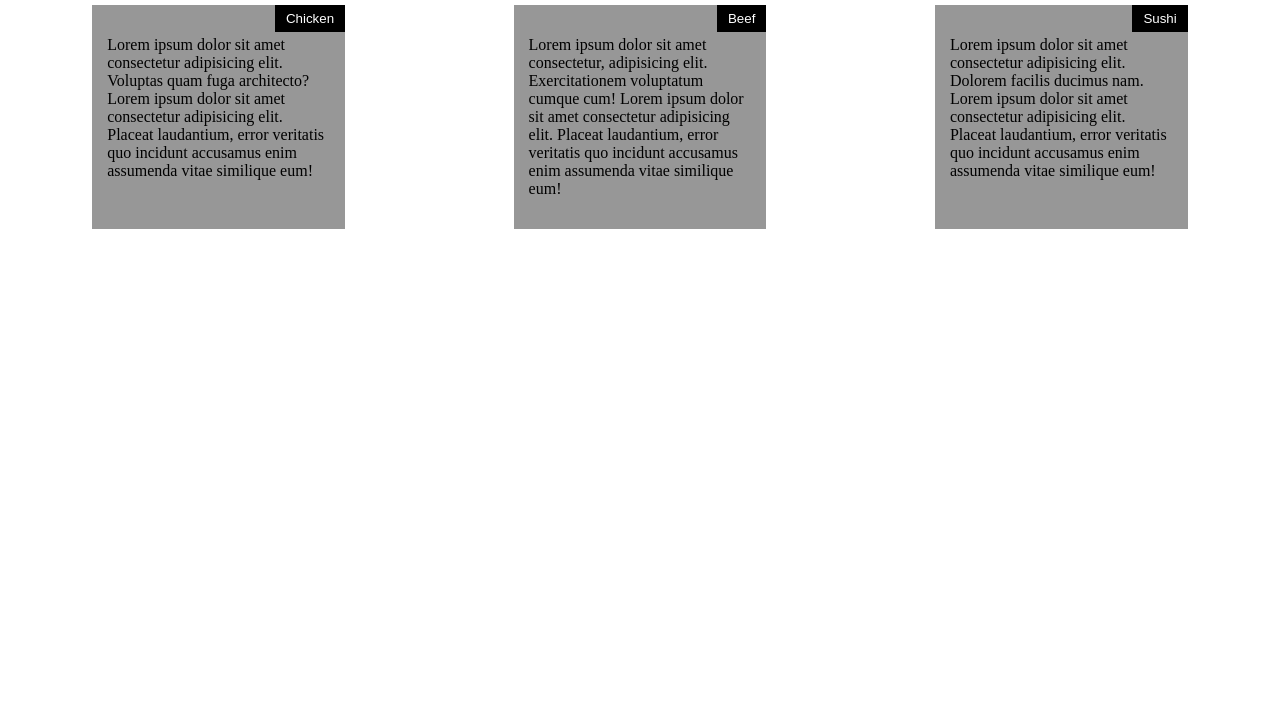
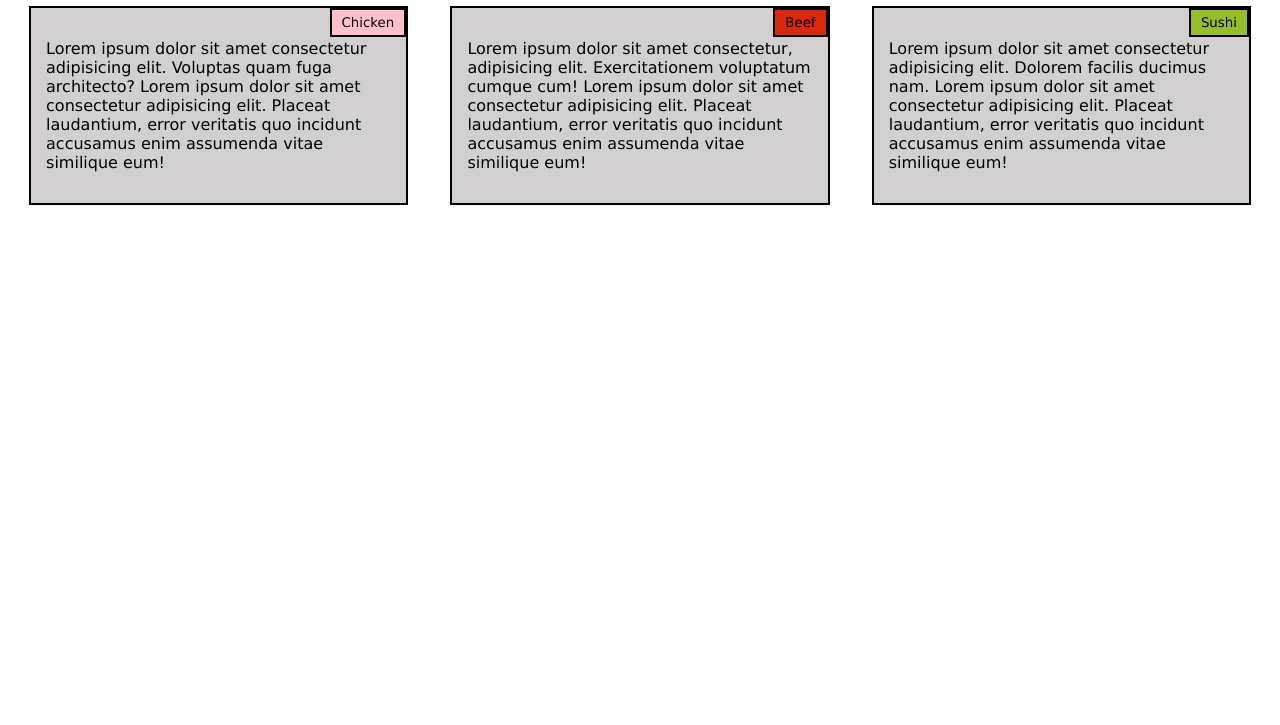
Before and after one commit to mughalkhan21/module-2, a plain HTML site: page index.html in a window 1280 px wide. Shown: the part 75-800 px from the top of the page. Drawn offline with Linux system fonts and the light colour scheme.

Commit message:
Update style.css

```diff
--- a/css/style.css
+++ b/css/style.css
@@ -1,12 +1,17 @@
+*{
+  font-family:Verdana, Geneva, Tahoma, sans-serif;
+}
 .allitems {
     display: flex;
     flex-wrap: wrap; /* Change to wrap for responsiveness */
     justify-content: space-around; /* Adjust spacing between items */
+
   }
 
   .items {
-    width: 20%; /* Adjust width for desktop view */
-    background-color: rgb(151, 151, 151);
+    width: 30%; /* Adjust width for desktop view */
+    background-color: rgb(209, 207, 207);
+    border: 2px solid black;
     /* margin: 8px; */
     padding: 15px; /* Add padding to improve spacing */
     box-sizing: border-box; /* Include padding and border in the width */
@@ -17,18 +22,21 @@
     position: absolute;
     top: 0;
     right: 0;
-    background-color: black;
-    color: white;
     padding: 5px 10px;
     margin: 0;
     box-sizing: border-box;
-    border: 1px solid black;
+    border: 2px solid black;
   }
 
   @media only screen and (max-width: 991px) {
     .items {
-      width: 48%; /* Adjust width for tablet view */
-    }
+      width: 48%;
+      margin: 4px;
+  }
+
+  .items:nth-child(3) {
+      width: 100%;
+  }
   }
 
   @media only screen and (max-width: 767px) {
@@ -36,3 +44,19 @@
       width: 100%; /* Adjust width for mobile view */
     }
   }
+
+.itn1{
+  background-color: pink;
+  color: black;
+}
+.itn2{
+  background-color: rgb(216, 42, 11);
+  color: black;
+}
+.itn3{
+  background-color: rgb(150, 189, 42);
+  color: black;
+}
+.heading{
+  color: purple;
+}
```
